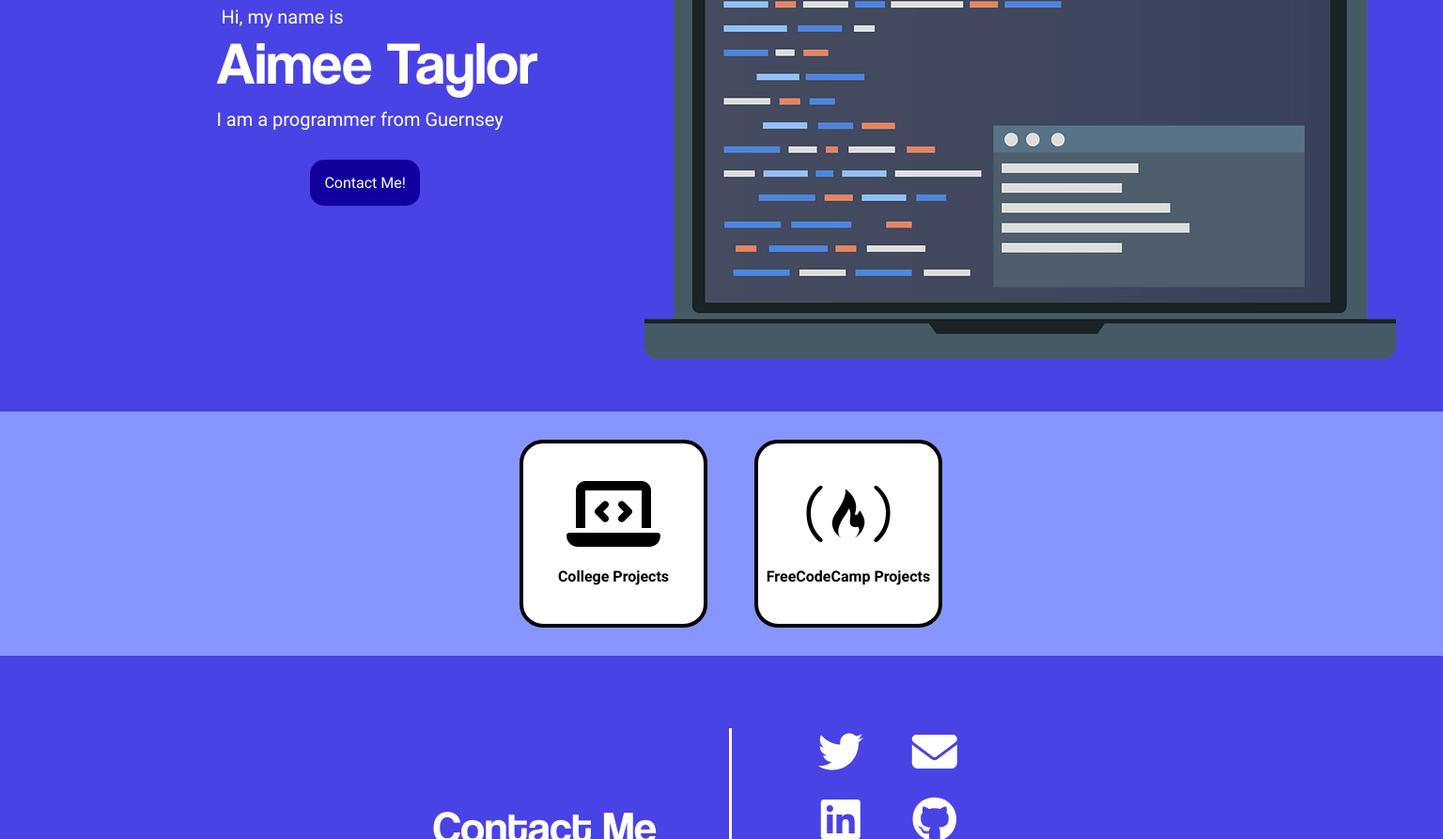
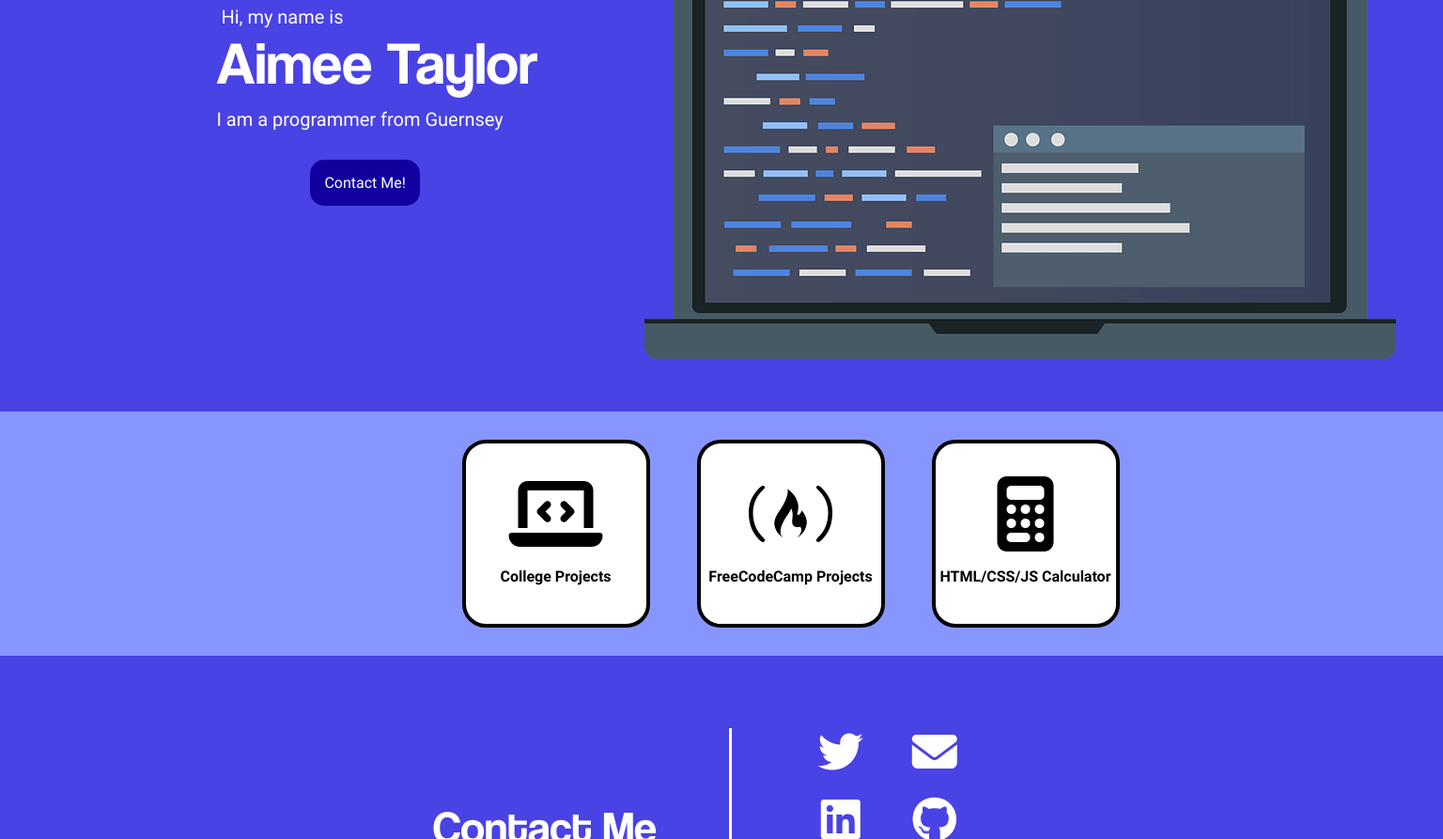
Before and after one commit to AimeeJATDev/AJATDevPortfolio, a plain HTML site: page index.html in a window 1536 px wide. Shown: the part 207-1100 px from the top of the page at 94% size. Drawn offline with nearby package versions, Linux system fonts and the light colour scheme.

Commit message:
Added HTML/CSS/JS calculator to projects

```diff
--- a/CSS/site.css
+++ b/CSS/site.css
@@ -57,7 +57,7 @@
     }
 
     .project-grid {
-        margin-left: 36%;
+        margin-left: 32%;
     }
 
     #contact h2 {
--- a/index.html
+++ b/index.html
@@ -63,6 +63,11 @@
                     <i id="p-icon" class="fa-brands fa-free-code-camp"></i>
                     <p>FreeCodeCamp Projects</p>
                 </a>
+                <a class="project-item" href="https://codepen.io/AimeeJATDev/full/JjVZNVG">
+                    <i id="p-icon" class="fa-solid fa-calculator"></i>
+                    <p>HTML/CSS/JS Calculator</p>
+                </a>
+
                 <!--<a class="project-item" href="">
                     <i id="p-icon" class="fa-solid fa-file-code"></i>
                     <p>CS50x</p>
```
